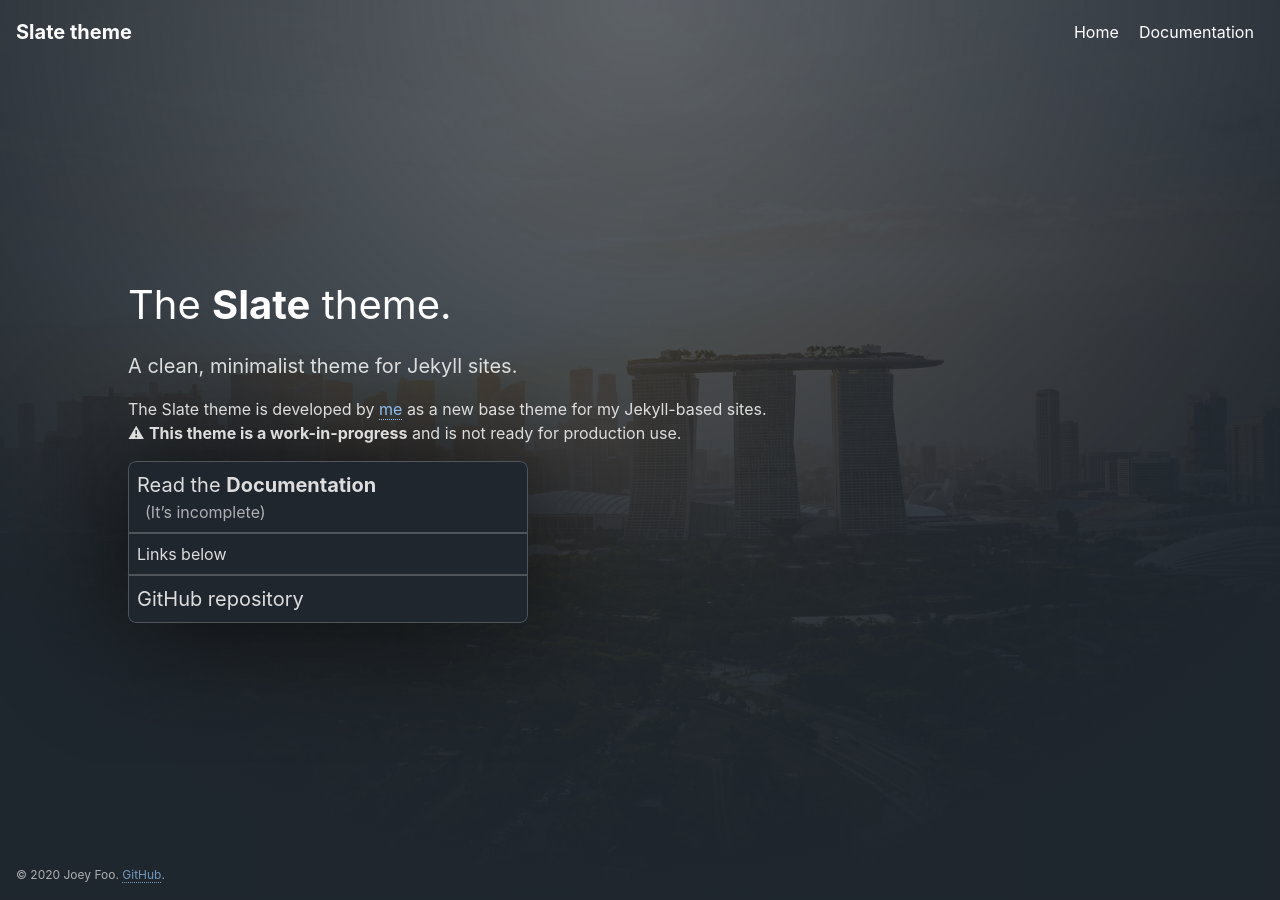
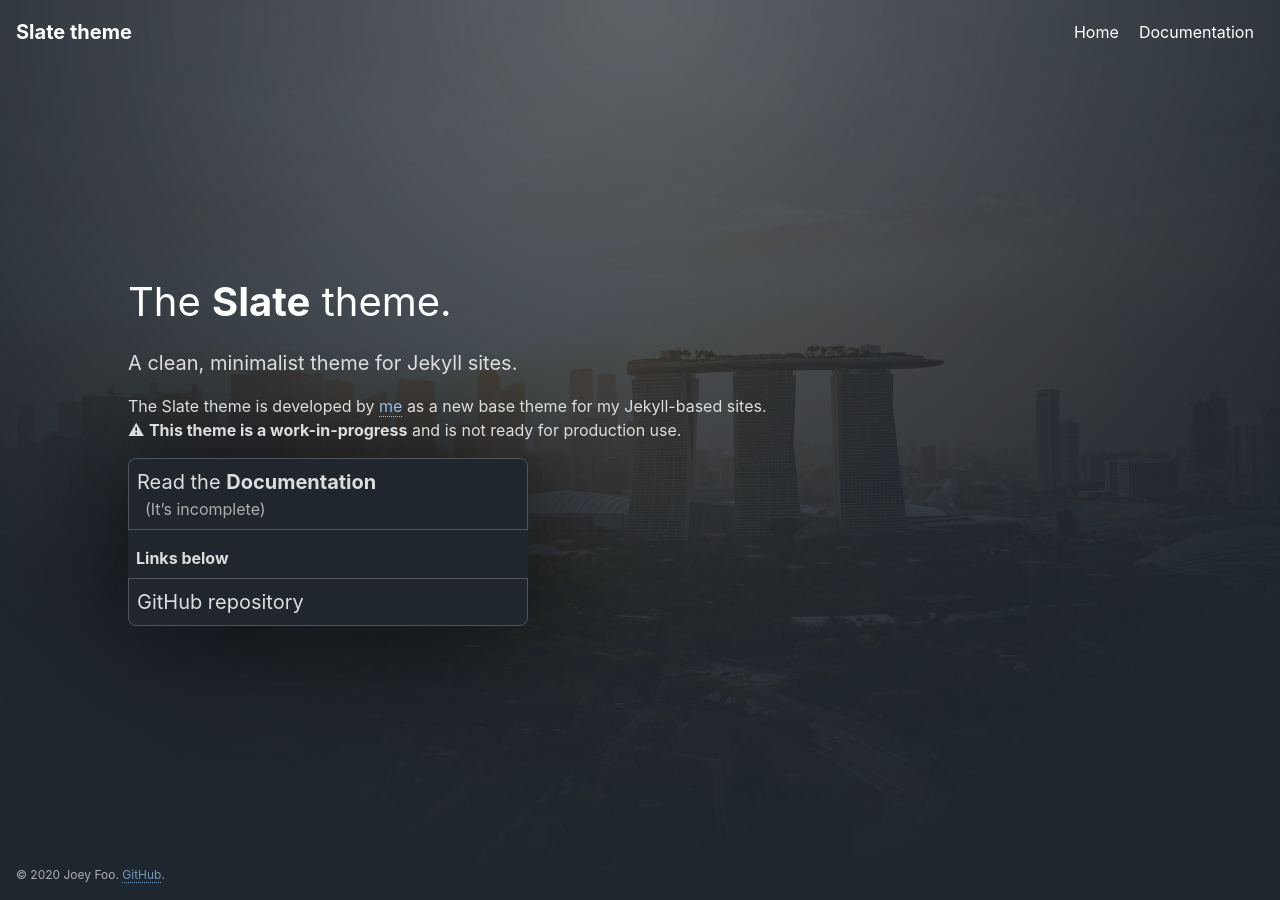
Before and after one commit to joeyfoo/slate, a Jekyll site: the page built from index.md, in a window 1280 px wide. Built offline with Jekyll 4.4.1, drawn with Linux system fonts in a browser that asks for light colours.

Commit message:
Better section separation

```diff
--- a/_sass/slate/style.scss
+++ b/_sass/slate/style.scss
@@ -161,8 +161,8 @@ main table{
     list-style: none;
     @include floating();
     li.section{
-        padding: 0.5rem;
-        border: 1px solid rgba($button-fg, 0.25);
+        padding: 1rem 0.5rem 0.5rem;
+        font-weight: bold;
     }
     li.link{
         a{
```
